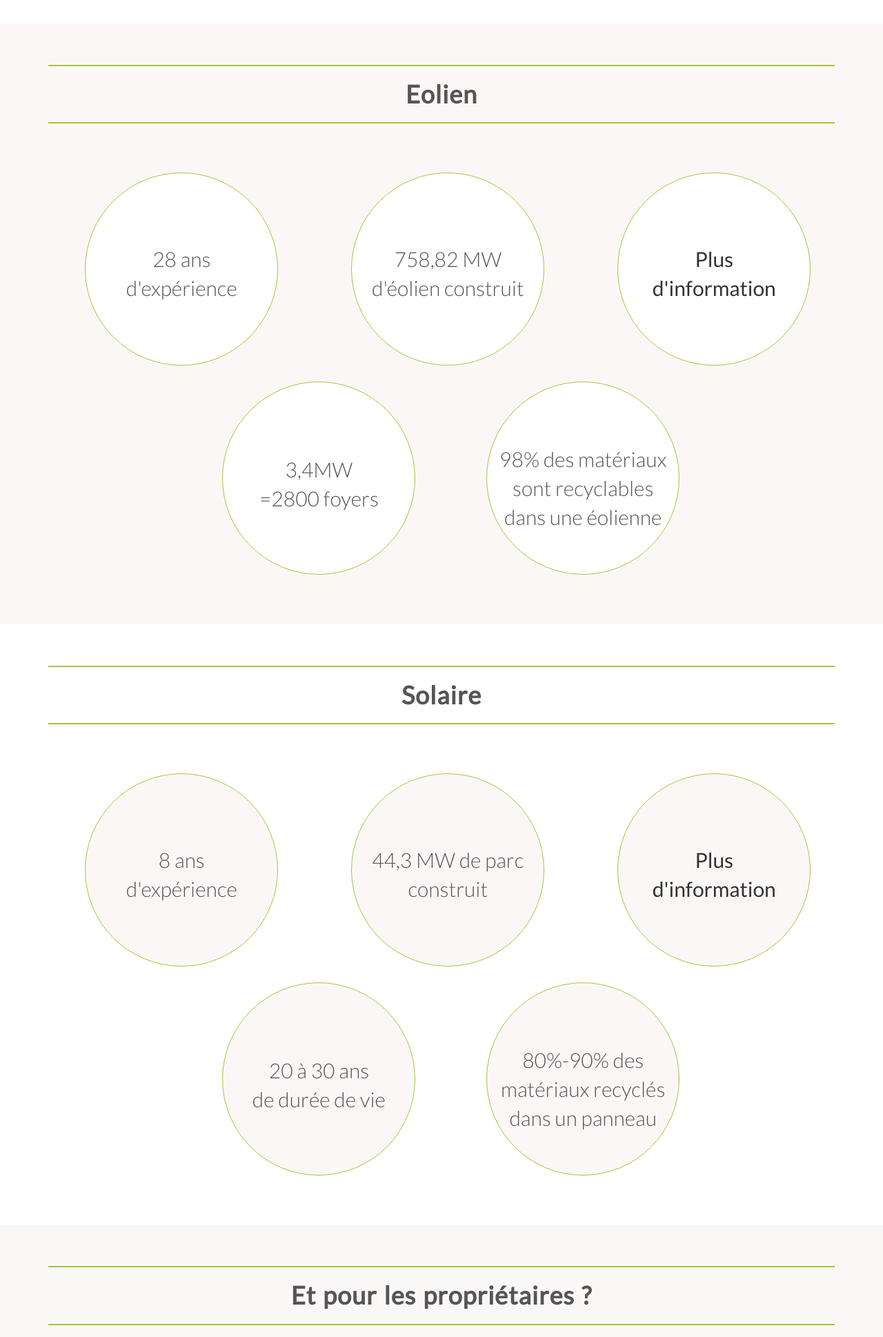
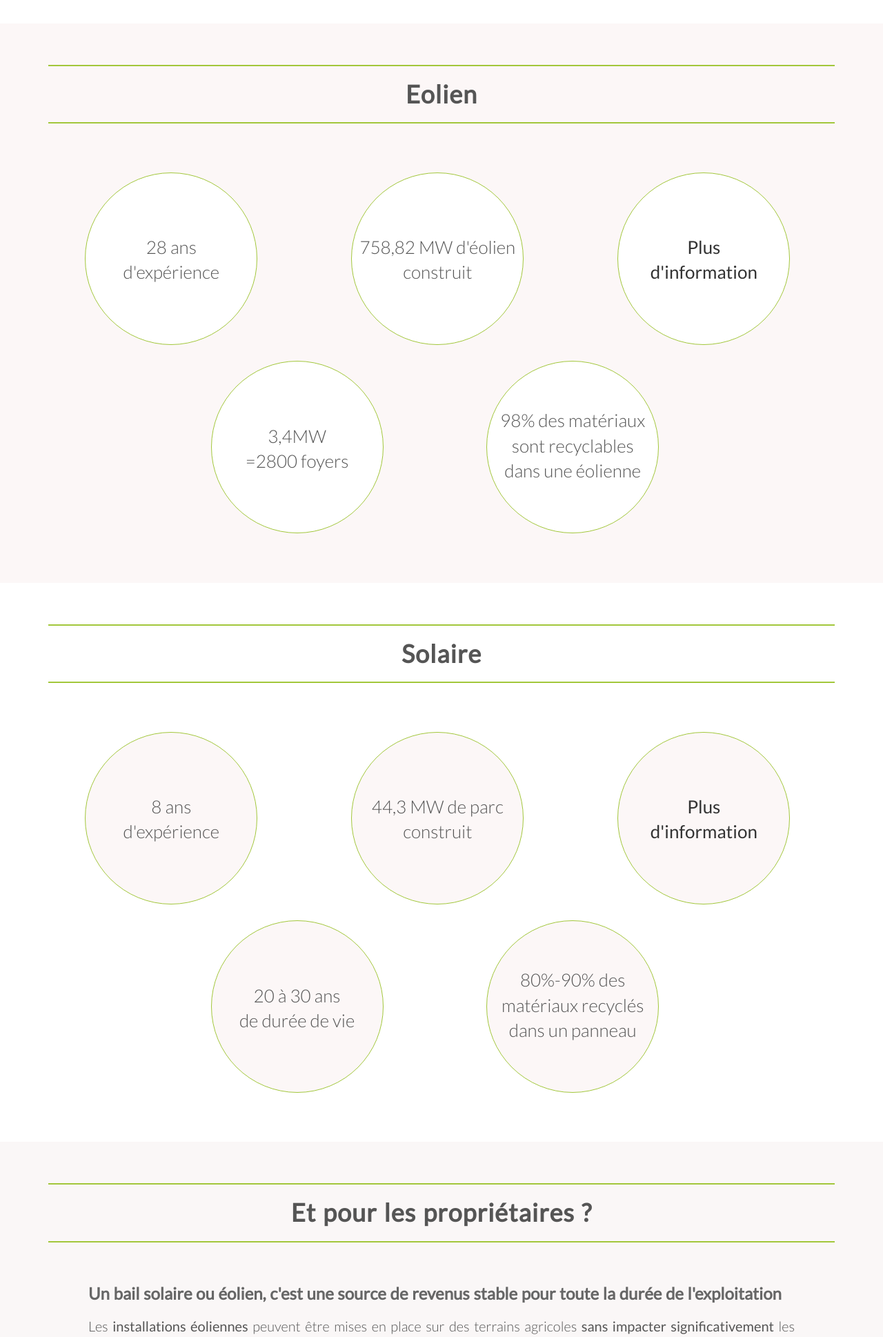
Before and after one commit to helenabanton/EK_fr, a PHP site: page /projects.html in a window 1280 px wide. Shown: the part 1401-3339 px from the top of the page at 69% size. Run offline with PHP 8.4, Linux system fonts and the light colour scheme; style sheets or scripts are compiled from the project's sources; some libraries are stand-ins or nearby versions.

Commit message:
Changement dimension bulles

```diff
--- a/resources/css/style.css
+++ b/resources/css/style.css
@@ -333,7 +333,7 @@ header {
 .renouvelable-box{
     height: 410px;
     border-radius:10%;
-    background-size: 100%;
+    background-size: 130%;
     box-shadow: 0 1px 1px #909090;
     transition: background-size 0.3s;
     background-position: center;
@@ -361,15 +361,15 @@ header {
 
 .box-france{
     background-image: linear-gradient(rgba(255, 255, 255, 0.82),rgba(255, 255, 255,0.98)), url(img/windmill-fr.jpg);
-    background-size: 210%;
+    background-size: 270%;
 }
 
 .renouvelable-box:hover{
-    background-size:120%;
+    background-size:110%;
 }
 
 .box-france:hover{
-    background-size:230%;
+    background-size:250%;
 }
 
 /*-------------------------------------------*/
@@ -615,11 +615,11 @@ footer p {
 
 .ligne-3-bulles p{
     text-align: center;
-    padding: 28% 3%;
-    font-size: 150%;
+    padding: 24% 3%;
+    font-size: 130%;
     border: 1px solid #a2c73b;
-    height:280px;
-    width:280px;
+    height:250px;
+    width:250px;
     border-radius: 50%;
     margin: 0 14.5%;
     vertical-align: middle;
@@ -639,12 +639,12 @@ footer p {
 
 .ligne-2-bulles p{
     border: 1px solid #a2c73b;
-    height:280px;
-    width:280px;
+    height:250px;
+    width:250px;
     border-radius: 50%;
     text-align: center;
-    padding: 105px 10px;
-    font-size: 150%;
+    padding: 24% 3%;
+    font-size: 130%;
     background-color: #ffffff;
     transition: background-color 0.2s;
 }
@@ -655,13 +655,14 @@ footer p {
 }
 
 .ligne-bulle-2 .ligne-2-bulles:last-of-type p{
-    padding: 16% 2%;
+    padding: 12% 2%;
     margin-left: 10%;
 
 }
 
 .ligne-bulle-2 .ligne-2-bulles:first-child p{
-    margin-left: 45%;
+    margin-left: 42%;
+    padding: 16% 2%;
 }
 
 
```
